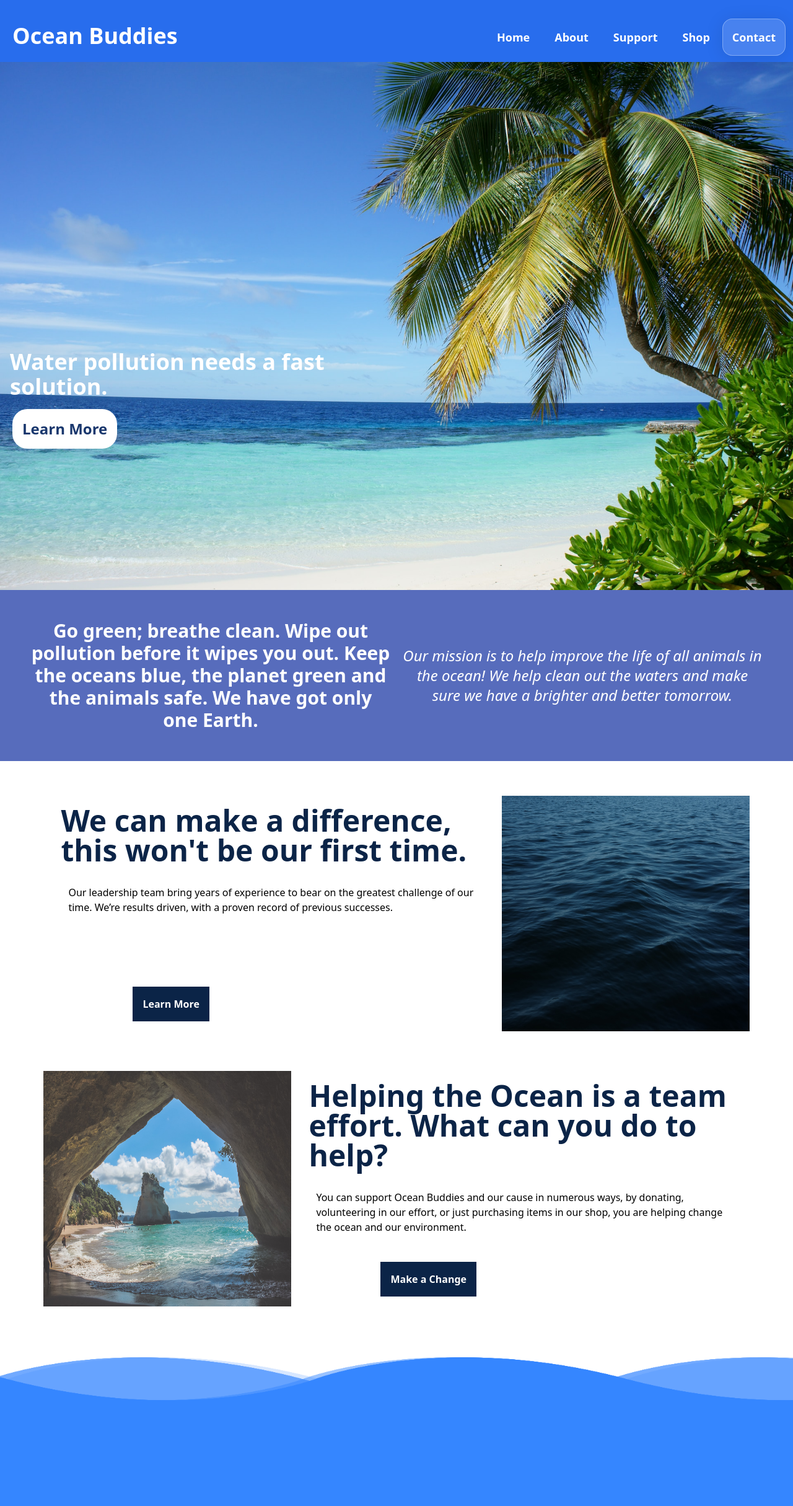
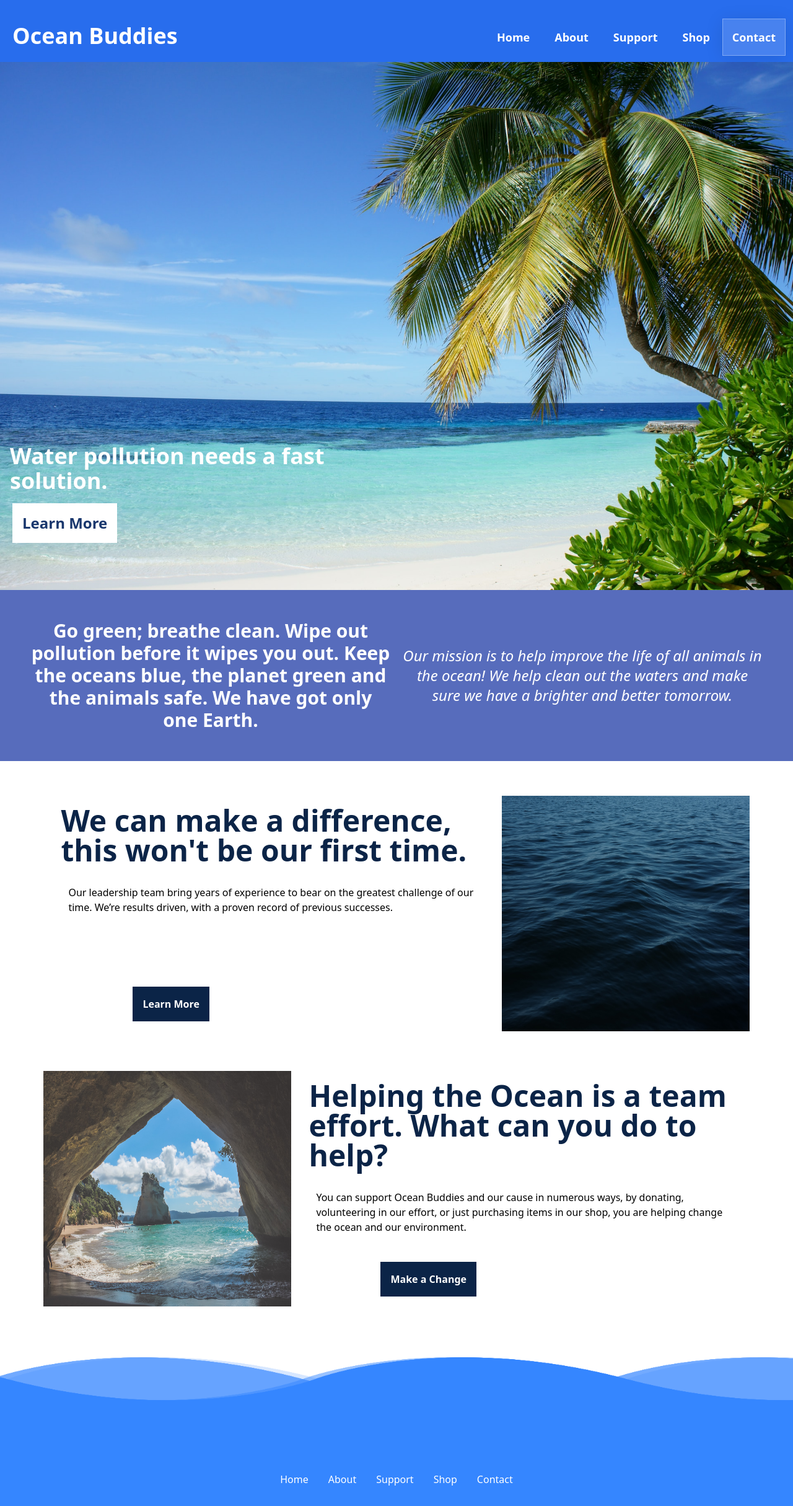
Before and after one commit to Oceans-4/Ocean-Charity-App, a React (Create React App) app: page / in a window 1280 px wide. Shown: the whole page at 62% size. Built offline with nearby package versions, Linux system fonts and the light colour scheme; some icons are missing.

Commit message:
created footer icons

```diff
--- a/package.json
+++ b/package.json
@@ -8,6 +8,7 @@
     "@testing-library/user-event": "^13.5.0",
     "react": "^18.2.0",
     "react-dom": "^18.2.0",
+    "react-ionicons": "^4.2.0",
     "react-router-dom": "^6.10.0",
     "react-scripts": "5.0.1",
     "web-vitals": "^2.1.4"
--- a/src/components/footerComponents/Footer.js
+++ b/src/components/footerComponents/Footer.js
@@ -1,8 +1,48 @@
 import "./Footer.css";
+import { LogoFacebook, LogoInstagram, LogoLinkedin, LogoNodejs, LogoTwitter } from "react-ionicons";
 
 const Footer = () => {
   return (
     <footer>
+      <ul className="flex flex-row justify-center">
+        <li className="px-2">
+          <a>
+            <LogoFacebook color="white" height="35px" width="35px" />
+          </a>
+        </li>
+        <li className="px-2">
+          <a>
+            <LogoTwitter color="white" height="35px" width="35px" />
+          </a>
+        </li>
+        <li className="px-2">
+          <a>
+            <LogoInstagram color="white" height="35px" width="35px" />
+          </a>
+        </li>
+        <li className="px-2">
+          <a>
+            <LogoLinkedin color="white" height="35px" width="35px" />
+          </a>
+        </li>
+      </ul>
+      <ul className="text-white flex flex-row justify-center mt-6">
+        <li className="px-4">
+          <a>Home</a>
+        </li>
+        <li className="px-4">
+          <a>About</a>
+        </li>
+        <li className="px-4">
+          <a>Support</a>
+        </li>
+        <li className="px-4">
+          <a>Shop</a>
+        </li>
+        <li className="px-4">
+          <a>Contact</a>
+        </li>
+      </ul>
       <div className="waves">
         <div className="wave" id="wave1"></div>
         <div className="wave" id="wave2"></div>
--- a/src/components/homeComponents/Home.js
+++ b/src/components/homeComponents/Home.js
@@ -6,16 +6,15 @@ import { Link } from "react-router-dom";
 const Home = () => {
   return (
     <>
-      <div>
+      <div className="relative">
         <img src={homePagePhoto} />
         <div className="absolute bottom-14 right-2/4">
           <h1 className="text-white  p-4 text-4xl font-bold">Water pollution needs a fast solution.</h1>
           <Link to="/about">
-            <button className="bg-white text-[#19376D] bottom-14 left-5 mb-5 ml-5 p-4 text-2xl font-bold rounded-3xl">Learn More</button>
+            <button className="bg-white text-[#19376D] bottom-14 left-5 mb-5 ml-5 p-4 text-2xl font-bold">Learn More</button>
           </Link>
         </div>
       </div>
-
       <HomeMission />
       <HomeInfo />
     </>
--- a/src/components/navComponents/Nav.module.css
+++ b/src/components/navComponents/Nav.module.css
@@ -1,7 +1,6 @@
 .glass {
   padding: 15px;
   background: rgba(255, 255, 255, 0.15);
-  border-radius: 16px;
   box-shadow: 0 4px 30px rgba(0, 0, 0, 0.1);
   backdrop-filter: blur(3.3px);
   -webkit-backdrop-filter: blur(3.3px);
```
Also changed, not shown: 1 other file (tests, documents, lock files or other folders).
